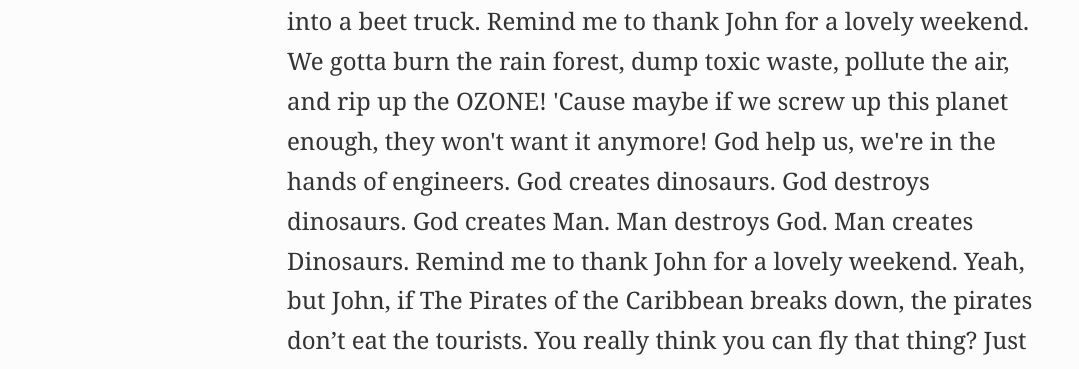
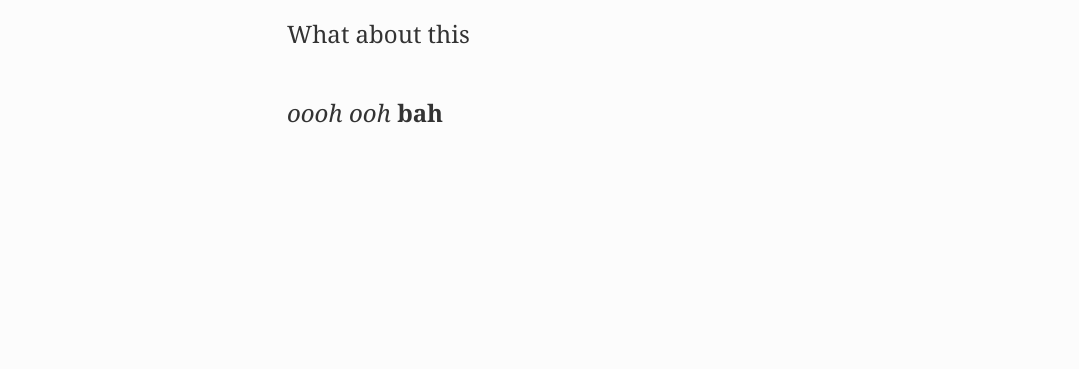
Before and after one commit to morkhorwaad/personal-site, a Gatsby site: page /about in a window 1280 px wide. Shown: the part 312-681 px from the top of the page, without its empty margins (97-1176 px from the left). Built offline with nearby package versions, Linux system fonts and the light colour scheme; Gatsby itself is replaced by a stand-in of ours; some packages are replaced by stand-ins of ours.

Commit message:
Getting markdown import working for the main pages, so keep the content separate.

```diff
--- a/gatsby-config.js
+++ b/gatsby-config.js
@@ -37,6 +37,28 @@
         icon: `src/images/mh-icon.png`, // This path is relative to the root of the site.
       },
     },
+    {
+      resolve: `gatsby-source-filesystem`,
+      options: {
+        path: `${__dirname}/src/markdown/pages`,
+        name: "markdown-pages",
+      },
+    },
+    {
+      resolve: `gatsby-source-filesystem`,
+      options: {
+        path: `${__dirname}/src/markdown/projects`,
+        name: "markdown-projects",
+      },
+    },
+    {
+      resolve: `gatsby-source-filesystem`,
+      options: {
+        path: `${__dirname}/src/markdown/blog`,
+        name: "markdown-blog",
+      },
+    },
+    `gatsby-transformer-remark`,
     // this (optional) plugin enables Progressive Web App + Offline functionality
     // To learn more, visit: https://gatsby.app/offline
     // 'gatsby-plugin-offline',
--- a/package.json
+++ b/package.json
@@ -12,7 +12,8 @@
     "gatsby-plugin-react-helmet": "^3.0.2",
     "gatsby-plugin-sharp": "^2.0.14",
     "gatsby-plugin-typography": "^2.2.5",
-    "gatsby-source-filesystem": "^2.0.8",
+    "gatsby-source-filesystem": "^2.0.33",
+    "gatsby-transformer-remark": "^2.3.12",
     "gatsby-transformer-sharp": "^2.1.8",
     "prop-types": "^15.6.2",
     "react": "^16.6.3",
--- a/src/components/layout.js
+++ b/src/components/layout.js
@@ -7,21 +7,7 @@
 import './layout.scss'
 import '../styles/global.scss'
 
-const Layout = ({ children, location }) => (
-  <StaticQuery
-    query={graphql`
-      query SiteTitleQuery {
-        site {
-          siteMetadata {
-            pages {
-              title
-            }
-          }
-        }
-      }
-    `}
-    render={data => {
-      return (
+const Layout = ({ children }) => (
   <div className="layout">
     <Link to="/" className="logo">Mark Harwood</Link>
     <NavBar />
@@ -31,9 +17,6 @@
     <Footer />
   </div>
 )
-  }}
-  />
-)
 
 Layout.propTypes = {
   children: PropTypes.node.isRequired,
--- /dev/null
+++ b/src/markdown/pages/about.md
@@ -0,0 +1,12 @@
+---
+date: "2017-11-07"
+pageFor: "About"
+title: "A little about me"
+---
+
+# ABOUT PAGE???
+What about this
+
+*oooh*
+_ooh_
+**bah**
--- /dev/null
+++ b/src/markdown/pages/contact.md
@@ -0,0 +1,4 @@
+---
+pageFor: "Contact"
+title: "Get in touch!"
+---
--- /dev/null
+++ b/src/markdown/pages/index.md
@@ -0,0 +1,4 @@
+---
+pageFor: "Index"
+title: "I'm Mark. This is my site."
+---
--- /dev/null
+++ b/src/markdown/pages/projects.md
@@ -0,0 +1,4 @@
+---
+pageFor: "Projects"
+title: "Some of what I do."
+---
--- a/src/pages/about.js
+++ b/src/pages/about.js
@@ -1,45 +1,35 @@
 import React from 'react'
-
+import { graphql } from 'gatsby'
 import Layout from '../components/layout'
 import SEO from '../components/seo'
 
-const AboutPage = () => (
-    <Layout>
-        <SEO title="About" keywords={[]} />
+const AboutPage = ({data}) => {
+    const md = data.markdownRemark;
+    const { html, frontmatter } = md;
 
-        <header className="page_header">
-            <h1>A little about me</h1>
-        </header>
+    return (
+        <Layout>
+            <SEO title="About" keywords={[]} />
 
-        <p>
+            <header className="page_header">
+                <h1>{ frontmatter.title }</h1>
+            </header>
 
-So you two dig up, dig up dinosaurs? Just my luck, no ice. I was part of something special. You know what? It is beets. I've crashed into a beet truck. Remind me to thank John for a lovely weekend. We gotta burn the rain forest, dump toxic waste, pollute the air, and rip up the OZONE! 'Cause maybe if we screw up this planet enough, they won't want it anymore!
+            <section dangerouslySetInnerHTML={{ __html: html }} />
+        </Layout>
+    )
+}
 
-God help us, we're in the hands of engineers. God creates dinosaurs. God destroys dinosaurs. God creates Man. Man destroys God. Man creates Dinosaurs. Remind me to thank John for a lovely weekend. Yeah, but John, if The Pirates of the Caribbean breaks down, the pirates don’t eat the tourists.
-
-You really think you can fly that thing? Just my luck, no ice. You know what? It is beets. I've crashed into a beet truck. Remind me to thank John for a lovely weekend. Hey, take a look at the earthlings. Goodbye! Remind me to thank John for a lovely weekend.
-
-Eventually, you do plan to have dinosaurs on your dinosaur tour, right? Just my luck, no ice. Is this my espresso machine? Wh-what is-h-how did you get my espresso machine? God help us, we're in the hands of engineers. We gotta burn the rain forest, dump toxic waste, pollute the air, and rip up the OZONE! 'Cause maybe if we screw up this planet enough, they won't want it anymore!
-
-Must go faster. Eventually, you do plan to have dinosaurs on your dinosaur tour, right? I gave it a cold? I gave it a virus. A computer virus. I was part of something special. Remind me to thank John for a lovely weekend. Did he just throw my cat out of the window?
-
-Forget the fat lady! You're obsessed with the fat lady! Drive us out of here! Hey, take a look at the earthlings. Goodbye! Hey, take a look at the earthlings. Goodbye! I was part of something special. So you two dig up, dig up dinosaurs? Checkmate...
-
-Hey, you know how I'm, like, always trying to save the planet? Here's my chance. They're using our own satellites against us. And the clock is ticking. We gotta burn the rain forest, dump toxic waste, pollute the air, and rip up the OZONE! 'Cause maybe if we screw up this planet enough, they won't want it anymore!
-
-You really think you can fly that thing? Eventually, you do plan to have dinosaurs on your dinosaur tour, right? You're a very talented young man, with your own clever thoughts and ideas. Do you need a manager? Do you have any idea how long it takes those cups to decompose.
-
-So you two dig up, dig up dinosaurs? Do you have any idea how long it takes those cups to decompose. Is this my espresso machine? Wh-what is-h-how did you get my espresso machine? We gotta burn the rain forest, dump toxic waste, pollute the air, and rip up the OZONE! 'Cause maybe if we screw up this planet enough, they won't want it anymore!
-
-Life finds a way. Do you have any idea how long it takes those cups to decompose. This thing comes fully loaded. AM/FM radio, reclining bucket seats, and... power windows. Hey, take a look at the earthlings. Goodbye! Life finds a way. Yeah, but your scientists were so preoccupied with whether or not they could, they didn't stop to think if they should.
-
-Yeah, but your scientists were so preoccupied with whether or not they could, they didn't stop to think if they should. Do you have any idea how long it takes those cups to decompose. So you two dig up, dig up dinosaurs? Do you have any idea how long it takes those cups to decompose.
-
-You really think you can fly that thing? You're a very talented young man, with your own clever thoughts and ideas. Do you need a manager? God creates dinosaurs. God destroys dinosaurs. God creates Man. Man destroys God. Man creates Dinosaurs. God creates dinosaurs. God destroys dinosaurs. God creates Man. Man destroys God. Man creates Dinosaurs.
-
-Jaguar shark! So tell me - does it really exist? You know what? It is beets. I've crashed into a beet truck. Is this my espresso machine? Wh-what is-h-how did you get my espresso machine? Must go faster... go, go, go, go, go! God help us, we're in the hands of engineers.
-</p>
-    </Layout>
-)
+export const pageQuery = graphql`
+  query {
+    markdownRemark(frontmatter: { pageFor: { eq: "About" } }) {
+      html
+      frontmatter {
+        pageFor
+        title
+      }
+    }
+  }
+`
 
 export default AboutPage
```
Also changed, not shown: src/pages/contact.js (+19 -3 lines), src/pages/index.js (+20 -5 lines), src/pages/projects.js (+21 -3 lines), 1 other file. Lines whose indentation alone changed are shown as unchanged.
